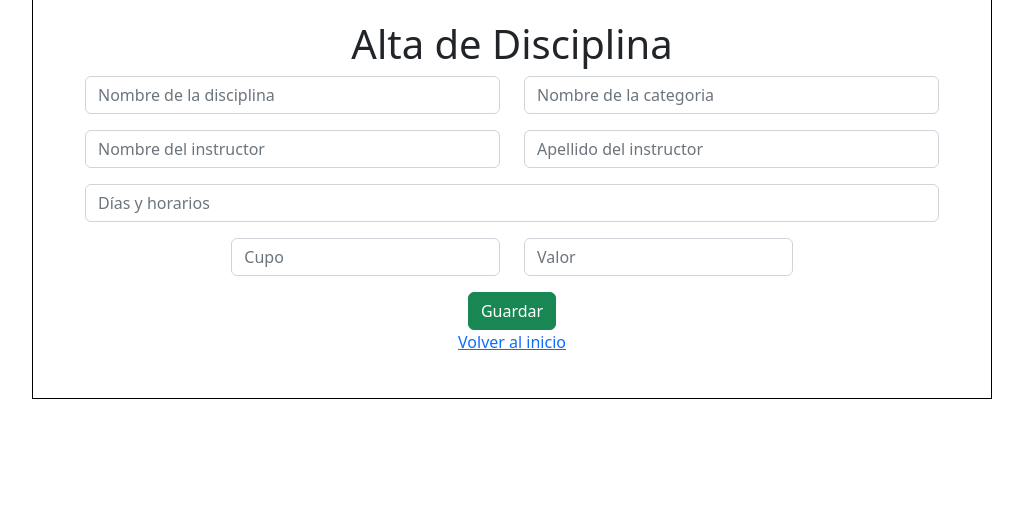
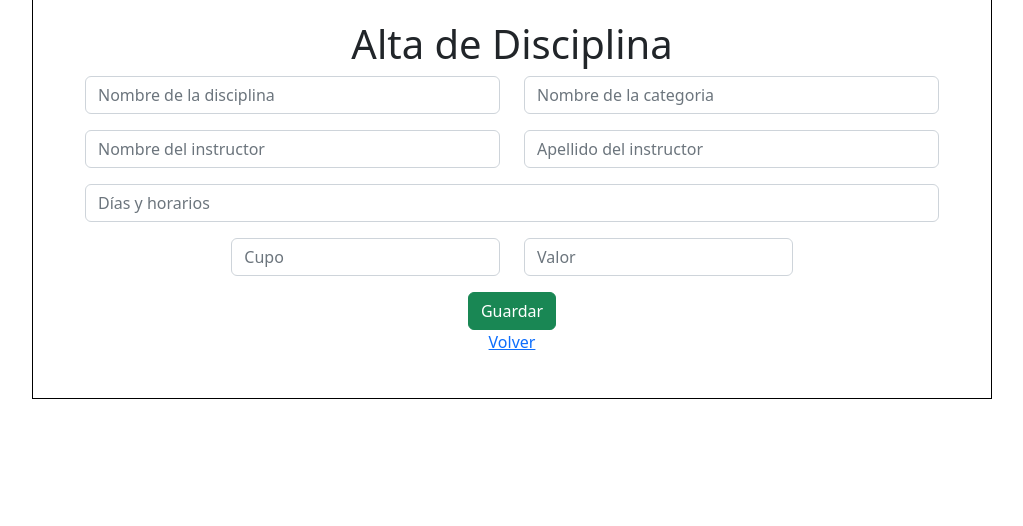
Before and after one commit to pamelaAHeredia/proyecto-de-software, a Flask app: template admin/src/web/templates/disciplines/create.html in a window 1280 px wide. Shown: the part 77-603 px from the top of the page, without its empty margins (128-1151 px from the left). Run offline with Flask 2, Linux system fonts and the light colour scheme; the template is opened without the code that fills it: values that come from a table or form of the project are taken from there, others are empty.

Commit message:
Ahora apretando volver en el formulariod e alta de disciplinas vuelve al listado.

```diff
--- a/admin/src/web/templates/disciplines/create.html
+++ b/admin/src/web/templates/disciplines/create.html
@@ -1,5 +1,5 @@
 {% extends "layout.html" %}
-{% block title %}Editar Usuario{% endblock %}
+{% block title %}Alta de Disciplina{% endblock %}
 {% block head %}
 {{ super() }}
 {% endblock %}
@@ -61,7 +61,7 @@
         </div>
         <div class="row">
             <div class="col-sm-12 d-flex justify-content-center">
-                <a href="{{url_for('home')}}"> Volver al inicio </a>
+                <a href="{{url_for('discipline.index')}}"> Volver </a>
             </div>
         </div>
     </form>
```
